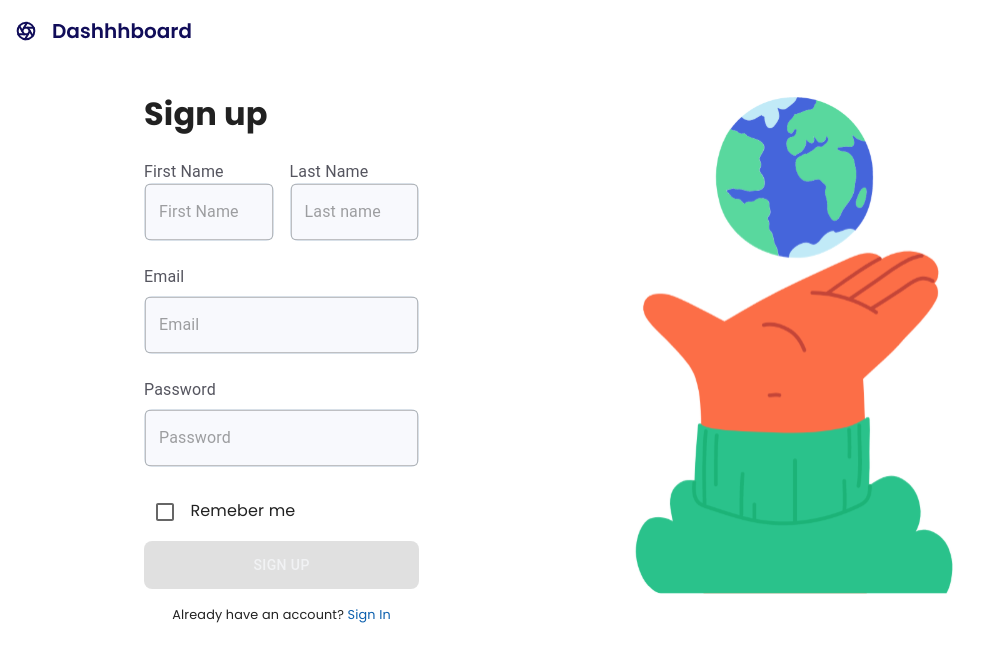
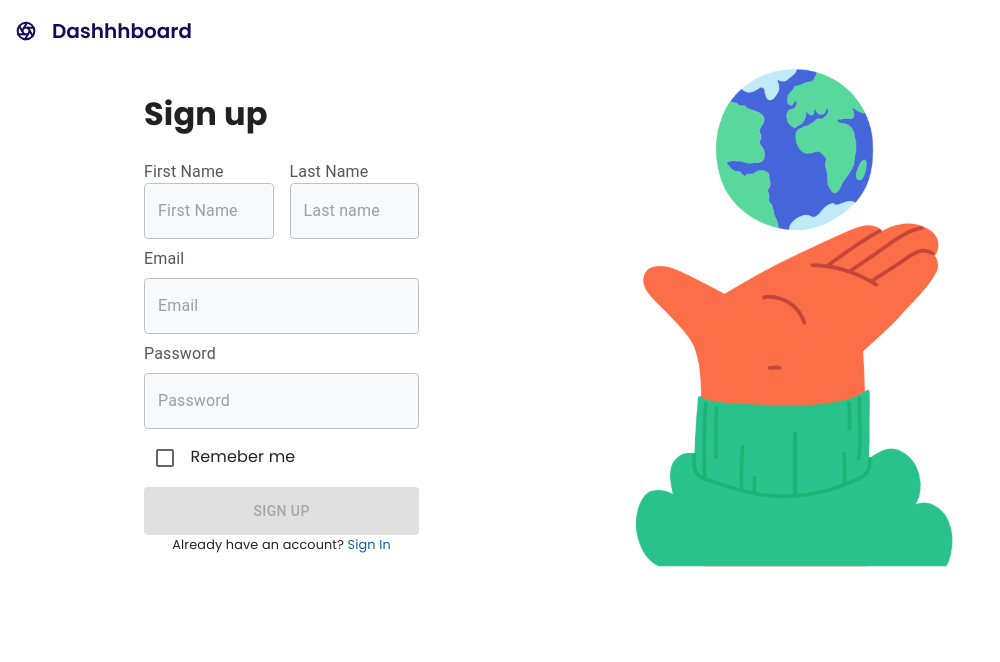
Before and after one commit to HackYourFuture-CPH/class-25-lothbrok, a React (Create React App) app in the folder frontend/: page /sign-up in a window 1280 px wide. Shown: the top 662 px of the page, without its empty margins (0-1000 px from the left). Built offline with nearby package versions, Linux system fonts and the light colour scheme.

Commit message:
Extracted form styles in css files, removed consolelogs

```diff
--- a/frontend/src/firebase_config.js
+++ b/frontend/src/firebase_config.js
@@ -2,8 +2,8 @@ import { initializeApp } from "firebase/app";
 import { getAuth } from "firebase/auth";
 
 const firebaseConfig = {
-  apiKey: "AIzaSyBVggofWM5oDyECNAGALX3s8bY0MLcFFF0",
-  authDomain: "project-management-c03e4.firebaseapp.com",
+  apiKey:"AIzaSyBVggofWM5oDyECNAGALX3s8bY0MLcFFF0", //process.env.REACT_APP_API_KEY,
+  authDomain: "project-management-c03e4.firebaseapp.com",//process.env.REACT_APP_DOMAIN,
   projectId: "project-management-c03e4",
   storageBucket: "project-management-c03e4.appspot.com",
   messagingSenderId: "43686032912",
--- a/frontend/src/pages/forgotPassword/ForgotPassword.tsx
+++ b/frontend/src/pages/forgotPassword/ForgotPassword.tsx
@@ -30,13 +30,9 @@ function ForgotPassword() {
               Email
             </InputLabel>
             <TextField
+              className="input-styles"
               id="email"
               value={email}
-              style={{
-                borderRadius: "8px",
-                border: "1px solid #D8E0E8",
-                background: "#F8F9FD",
-              }}
               placeholder="Input text here"
               onChange={(e: React.ChangeEvent<HTMLInputElement>) => {
                 setEmail(e.target.value);
@@ -45,13 +41,9 @@ function ForgotPassword() {
               required
             />
             <Button
+              className="button-style"
               type="submit"
               variant="contained"
-              style={{
-                color: "#F1F2F4",
-                borderRadius: "8px",
-                height: "3rem",
-              }}
               disabled={!/^[\w-\.]+@([\w-]+\.)+[\w-]{2,4}$/.test(email)}
             >
               Reset Password
--- a/frontend/src/pages/forgotPassword/forgotPassword.css
+++ b/frontend/src/pages/forgotPassword/forgotPassword.css
@@ -49,6 +49,20 @@ form {
   gap: 0.5rem;
 }
 
+.input-styles {
+  border: 1px solid #d8e0e8;
+  border-radius: 8px;
+  background: #f8f9fd;
+  margin-bottom: 1rem;
+}
+
+.button-style {
+  color: #f1f2f4;
+  border-radius: 8px;
+  height: 3rem;
+  margin-bottom: 3rem;
+}
+
 @media only screen and (min-width: 850px) {
   .flex-container {
     padding: 1rem 7rem 0;
--- a/frontend/src/pages/resetPassword/ResetPassword.tsx
+++ b/frontend/src/pages/resetPassword/ResetPassword.tsx
@@ -1,9 +1,10 @@
-import React, { useState,useEffect } from "react";
+import React, { useState, useEffect } from "react";
 import ForgotPasswordLayout from "../../components/ForgotPasswordLayout";
 import { Button, TextField, InputLabel } from "@mui/material";
 import { useNavigate } from "react-router-dom";
 import { auth } from "../../firebase_config";
 import { confirmPasswordReset } from "firebase/auth";
+import "./resetPassword.css";
 
 const ResetPassword = () => {
   const [pass, setPass] = useState<string>("");
@@ -15,15 +16,12 @@ const ResetPassword = () => {
     const currentUrl = window.location.href;
     const urlParams: any = new URLSearchParams(new URL(currentUrl).search);
     setOobCode(urlParams.get("oobCode"));
-    console.log(oobCode);
-    console.log(auth);
   }, []);
 
   const submit = async (e: any) => {
     try {
       e.preventDefault();
       await confirmPasswordReset(auth, oobCode, pass);
-      console.log(oobCode);
       navigate("/login");
     } catch (e) {
       console.error(e);
@@ -38,14 +36,9 @@ const ResetPassword = () => {
           New Password
         </InputLabel>
         <TextField
+          className="input-styles"
           id="pass"
           value={pass}
-          style={{
-            borderRadius: "8px",
-            border: "1px solid #D8E0E8",
-            background: "#F8F9FD",
-            marginBottom: "1rem",
-          }}
           placeholder="Input text here"
           onChange={(e: React.ChangeEvent<HTMLInputElement>) => {
             setPass(e.target.value);
@@ -57,14 +50,9 @@ const ResetPassword = () => {
           Confirm New Password
         </InputLabel>
         <TextField
+          className="input-styles"
           id="confirm-pass"
           value={confirmPass}
-          style={{
-            borderRadius: "8px",
-            border: "1px solid #D8E0E8",
-            background: "#F8F9FD",
-            marginBottom: "1rem",
-          }}
           placeholder="Input text here"
           onChange={(e: React.ChangeEvent<HTMLInputElement>) => {
             setConfirmPass(e.target.value);
@@ -73,13 +61,9 @@ const ResetPassword = () => {
           required
         />
         <Button
+          className="button-style"
           type="submit"
           variant="contained"
-          style={{
-            color: "#F1F2F4",
-            borderRadius: "8px",
-            height: "3rem",
-          }}
           disabled={pass.trim() !== confirmPass || !pass.trim()}
         >
           Submit
--- /dev/null
+++ b/frontend/src/pages/resetPassword/resetPassword.css
@@ -0,0 +1,13 @@
+.input-styles {
+    border: 1px solid #d8e0e8;
+    border-radius: 8px;
+    background: #f8f9fd;
+    margin-bottom: 1rem;
+  }
+
+  .button-style {
+    color: #f1f2f4;
+    border-radius: 8px;
+    height: 3rem;
+    margin-bottom: 3rem;
+  }
--- a/frontend/src/pages/signUp/SignUp.tsx
+++ b/frontend/src/pages/signUp/SignUp.tsx
@@ -64,15 +64,10 @@ const SignUp = () => {
                   First Name
                 </InputLabel>
                 <TextField
+                  className="input-styles"
                   id="first-name"
                   name="firstName"
                   value={data.firstName}
-                  style={{
-                    borderRadius: "8px",
-                    border: "1px solid #D8E0E8",
-                    background: "#F8F9FD",
-                    marginBottom: "1rem",
-                  }}
                   placeholder="First Name"
                   onChange={(e: React.ChangeEvent<HTMLInputElement>) => {
                     updateData(e);
@@ -85,15 +80,10 @@ const SignUp = () => {
                   Last Name
                 </InputLabel>
                 <TextField
+                  className="input-styles"
                   id="last-name"
                   name="lastName"
                   value={data.lastName}
-                  style={{
-                    borderRadius: "8px",
-                    border: "1px solid #D8E0E8",
-                    background: "#F8F9FD",
-                    marginBottom: "1rem",
-                  }}
                   placeholder="Last name"
                   onChange={(e: React.ChangeEvent<HTMLInputElement>) => {
                     updateData(e);
@@ -106,15 +96,10 @@ const SignUp = () => {
               Email
             </InputLabel>
             <TextField
+              className="input-styles"
               id="email"
               name="email"
               value={data.email}
-              style={{
-                borderRadius: "8px",
-                border: "1px solid #D8E0E8",
-                background: "#F8F9FD",
-                marginBottom: "1rem",
-              }}
               placeholder="Email"
               onChange={(e: React.ChangeEvent<HTMLInputElement>) => {
                 updateData(e);
@@ -125,15 +110,10 @@ const SignUp = () => {
               Password
             </InputLabel>
             <TextField
+              className="input-styles"
               id="password"
               name="password"
               value={data.password}
-              style={{
-                borderRadius: "8px",
-                border: "1px solid #D8E0E8",
-                background: "#F8F9FD",
-                marginBottom: "1rem",
-              }}
               placeholder="Password"
               onChange={(e: React.ChangeEvent<HTMLInputElement>) => {
                 updateData(e);
@@ -145,14 +125,9 @@ const SignUp = () => {
               <Checkbox /> Remeber me
             </div>
             <Button
+              className="button-style"
               type="submit"
               variant="contained"
-              style={{
-                color: "#F1F2F4",
-                borderRadius: "8px",
-                height: "3rem",
-                marginBottom: "1rem",
-              }}
               disabled={!Object.values(data).every(Boolean)}
             >
               Sign Up
--- a/frontend/src/pages/signUp/signUp.css
+++ b/frontend/src/pages/signUp/signUp.css
@@ -1,8 +1,8 @@
-@import url('https://fonts.googleapis.com/css2?family=Poppins:wght@400;700&display=swap');
+@import url("https://fonts.googleapis.com/css2?family=Poppins:wght@400;700&display=swap");
 
 .sign-up {
   padding: 1rem;
-  font-family: 'Poppins', sans-serif;
+  font-family: "Poppins", sans-serif;
   box-sizing: border-box;
 }
 
@@ -15,3 +15,17 @@
   font-size: 0.8rem;
   text-align: center;
 }
+
+.input-styles {
+  border: 1px solid #d8e0e8;
+  border-radius: 8px;
+  background: #f8f9fd;
+  margin-bottom: 1rem;
+}
+
+.button-style {
+  color: #f1f2f4;
+  border-radius: 8px;
+  height: 3rem;
+  margin-bottom: 3rem;
+}
```
